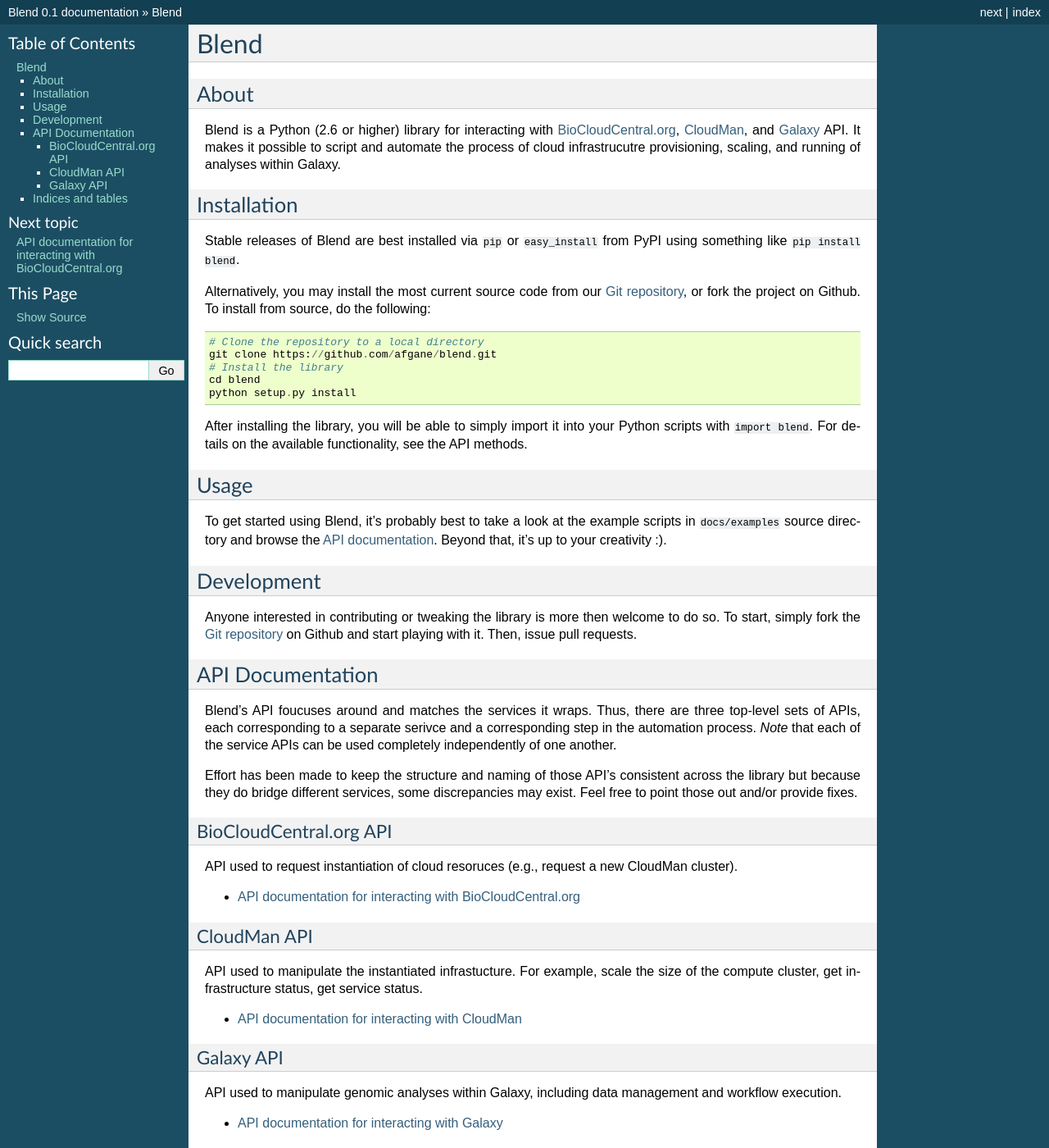
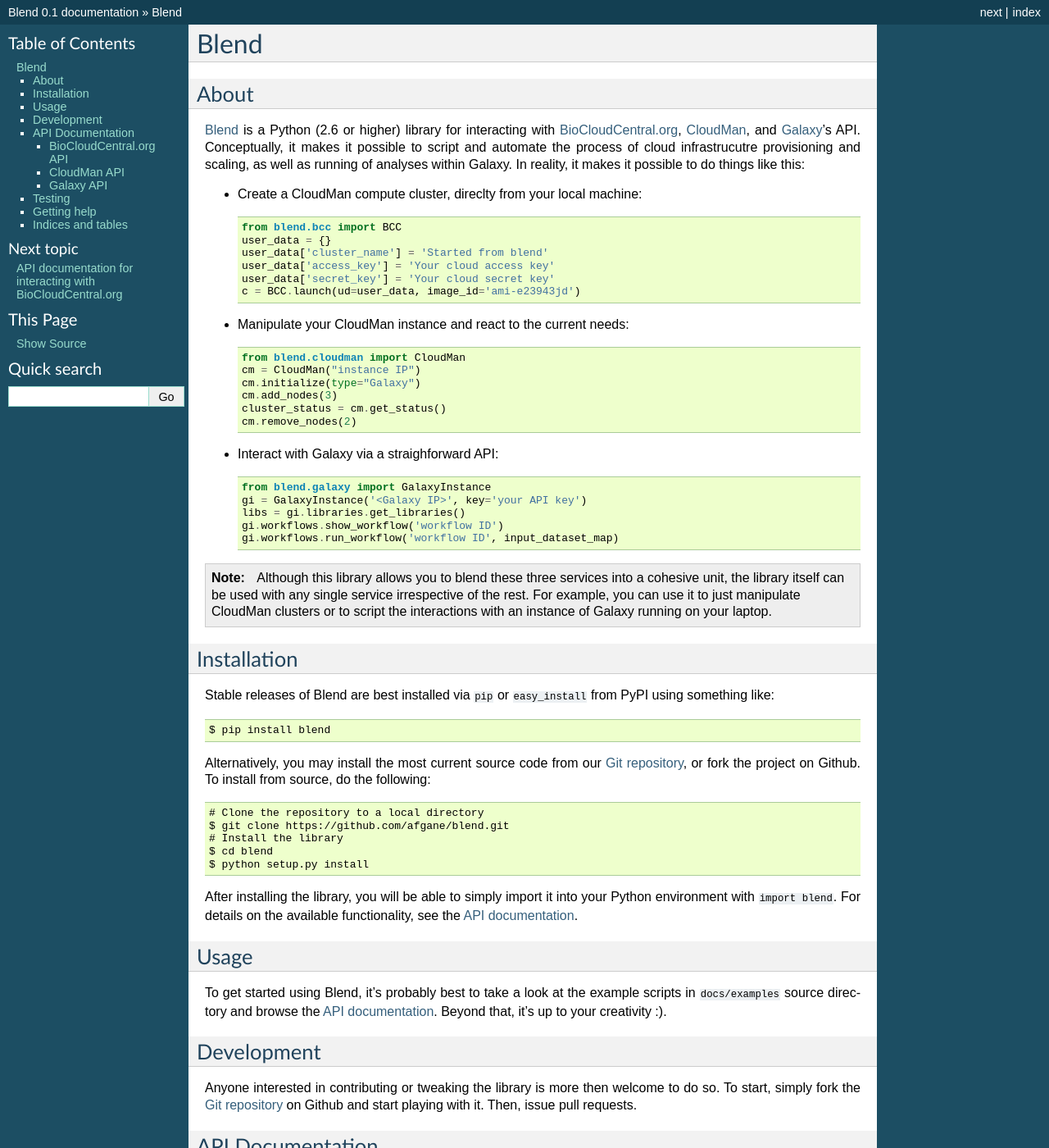
Before and after one commit to galaxyproject/bioblend, a Sphinx documentation site: the page built from docs/index.rst, in a window 1280 px wide and 1400 px high. Shown: the whole window at 82% size. Built offline with Sphinx 7.4.7, drawn with Linux system fonts in a browser that asks for light colours; some of the changed text lies outside the part shown.

Commit message:
More documentation enhancements

```diff
--- /dev/null
+++ b/README.rst
@@ -0,0 +1,37 @@
+`Blend <http://blend.readthedocs.org/en/latest/>`_ is a Python (2.6 or higher)
+library for interacting with `BioCloudCentral.org`_, `CloudMan`_, and `Galaxy`_'s
+API. Conceptually, it makes it possible to script and automate the process of
+cloud infrastrucutre provisioning and scaling, as well as running of analyses
+within Galaxy. In reality, it makes it possible to do things like this:
+
+- Create a CloudMan compute cluster, direclty from your local machine::
+
+    from blend.bcc import BCC
+    user_data = {}
+    user_data['cluster_name'] = 'Started from blend'
+    user_data['access_key'] = 'Your cloud access key'
+    user_data['secret_key'] = 'Your cloud secret key'
+    c = BCC.launch(ud=user_data, image_id='ami-e23943jd')
+
+- Manipulate your CloudMan instance and react to the current needs::
+
+    from blend.cloudman import CloudMan
+    cm = CloudMan("instance IP")
+    cm.initialize(type="Galaxy")
+    cm.add_nodes(3)
+    cluster_status = cm.get_status()
+    cm.remove_nodes(2)
+
+- Interact with Galaxy via a straighforward API::
+
+    from blend.galaxy import GalaxyInstance
+    gi = GalaxyInstance('<Galaxy IP>', key='your API key')
+    libs = gi.libraries.get_libraries()
+    gi.workflows.show_workflow('workflow ID')
+    gi.workflows.run_workflow('workflow ID', input_dataset_map)
+
+.. note::
+    Although this library allows you to blend these three services into a cohesive unit,
+    the library itself can be used with any single service irrespective of the rest. For
+    example, you can use it to just manipulate CloudMan clusters or to script the
+    interactions with an instance of Galaxy running on your laptop.
--- a/docs/index.rst
+++ b/docs/index.rst
@@ -5,29 +5,28 @@
 About
 =====
 
-Blend is a Python (2.6 or higher) library for interacting with `BioCloudCentral.org`_,
-`CloudMan`_, and `Galaxy`_ API. It makes it possible to script and automate the process
-of cloud infrastrucutre provisioning, scaling, and running of analyses within
-Galaxy.
+.. include:: ../README.rst
 
 Installation
 ============
 
 Stable releases of Blend are best installed via ``pip`` or ``easy_install`` from
-PyPI using something like ``pip install blend``.
+PyPI using something like::
+
+    $ pip install blend
 
 Alternatively, you may install the most current source code from our `Git repository`_,
 or fork the project on Github. To install from source, do the following::
 
     # Clone the repository to a local directory
-    git clone https://github.com/afgane/blend.git
+    $ git clone https://github.com/afgane/blend.git
     # Install the library
-    cd blend
-    python setup.py install
+    $ cd blend
+    $ python setup.py install
 
 After installing the library, you will be able to simply import it into your
-Python scripts with ``import blend``. For details on the available functionality,
-see the API methods.
+Python environment with ``import blend``. For details on the available functionality,
+see the `API documentation`_.
 
 Usage
 =====
@@ -91,6 +90,22 @@
 
     api_docs/galaxy/*
 
+
+Testing
+=======
+The unit tests, in the ``tests`` folder, can be run using
+`nose <https://github.com/nose-devs/nose>`_. From the project root::
+
+    $ nosetests
+
+Getting help
+============
+
+If you've run into issues, found a bug, or can't seem to find an answer to
+your question regarding the use and functionality of Blend, please use
+`Github Issues <https://github.com/afgane/blend/issues>`_ page to ask your
+question
+
 Indices and tables
 ==================
 
```
Also changed, not shown: README.md (deleted, +0 -65 lines), 6 other files.
